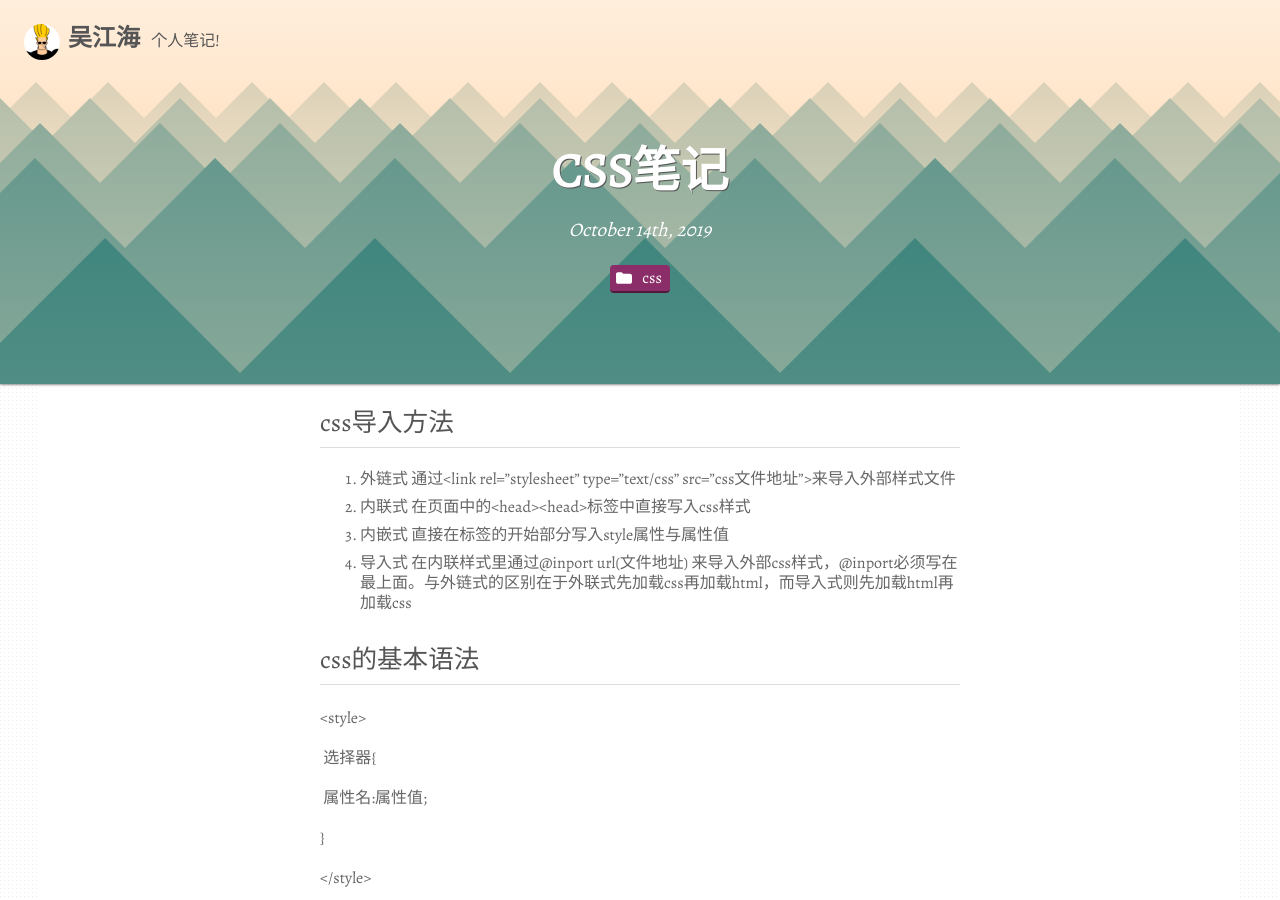
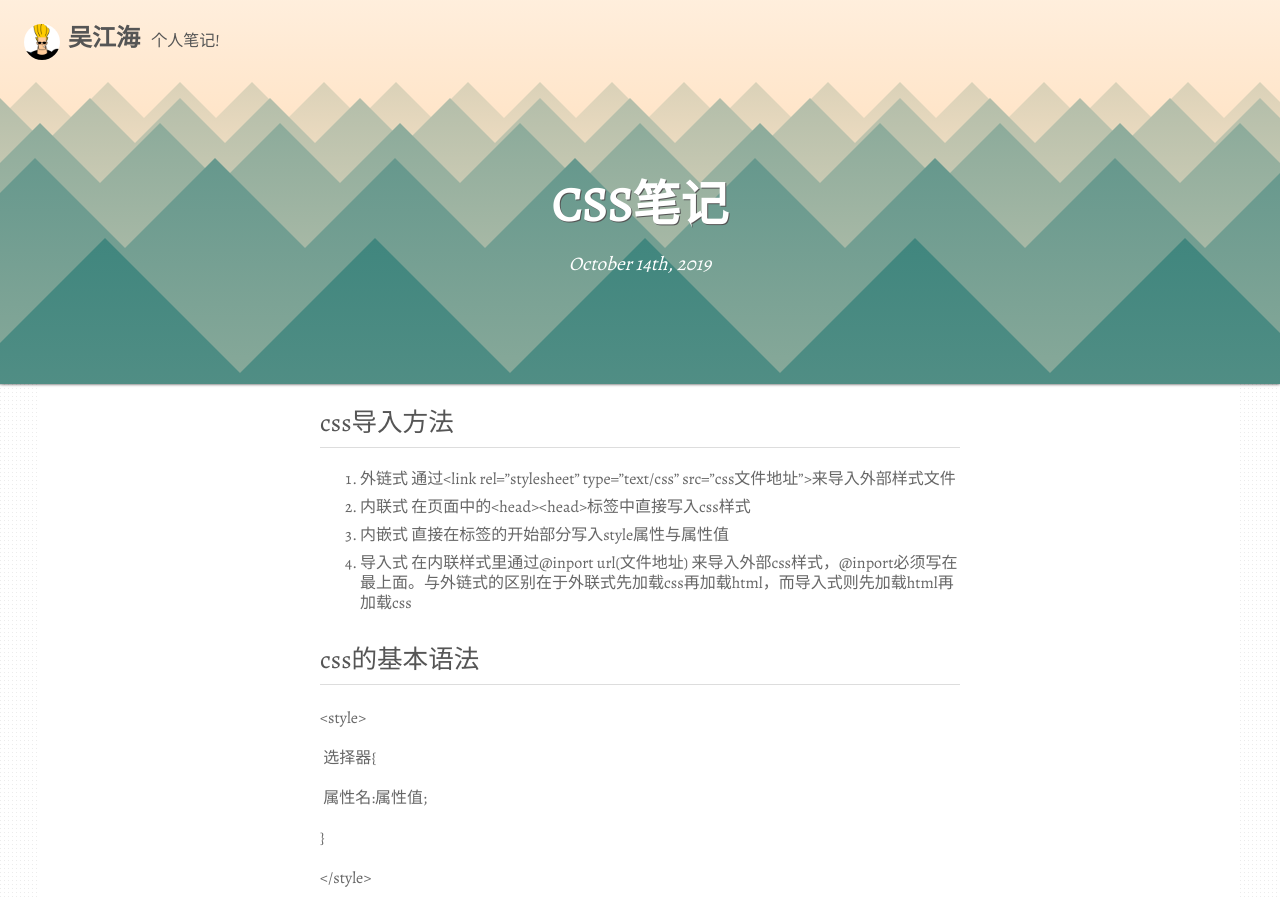
Before and after one commit to wu-jh/wu-jh.github.io, a Jekyll site: the page built from _posts/2019-10-14-CSSNote.md, in a window 1280 px wide and 900 px high. Built offline with Jekyll 4.4.1, drawn with Linux system fonts in a browser that asks for light colours.

Commit message:
remove tag

```diff
--- a/_layouts/post.html
+++ b/_layouts/post.html
@@ -12,10 +12,10 @@ layout: default
   <div class="post__head">
     <h1 class="post__title"> {{ page.title }} </h1>
     <time class="post__date" datetime="{{ page.date | date_to_xmlschema }}"> {{ pretty_date }} </time>
-    <div class="post__labels">
+    <!--<div class="post__labels">
     {% if page.category %} <a href="{{ site.baseurl }}/category/{{ page.category }}" class="post__category">{{ page.category }}</a>{% endif %}
     {% if page.tags %}{% for tag in page.tags %} <a href="{{ site.baseurl }}/tag/{{ tag }}" class="post__tag">{{ tag }}</a>{% endfor %}{% endif %}
-    </div>
+    </div>-->
   </div>
   <div class="post__body">
     {{ content }}
```
